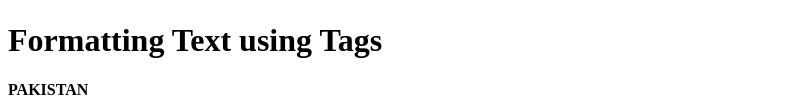
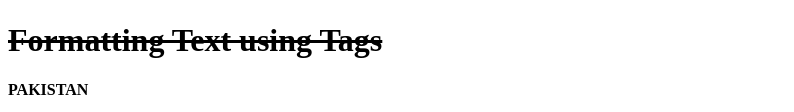
Before and after one commit to rizwanalvi/HTML_7064, a plain HTML site: page Session02/index.html in a window 1280 px wide. Shown: the part 570-682 px from the top of the page, without its empty margins (0-794 px from the left). Drawn offline with Linux system fonts and the light colour scheme.

Commit message:
Update index.html

```diff
--- a/Session02/index.html
+++ b/Session02/index.html
@@ -10,8 +10,8 @@
 <body>
     <img src="earth.gif" >
    <center> <img src="img/car01.jpg" /></center>
-    <h1>Formatting Text using Tags</h1>
-
+   <strike> <h1>Formatting Text using Tags</h1>
+   </strike>
 
     <p><b>PAKISTAN</b> </p>
     <i>Pakistan</i>
```
